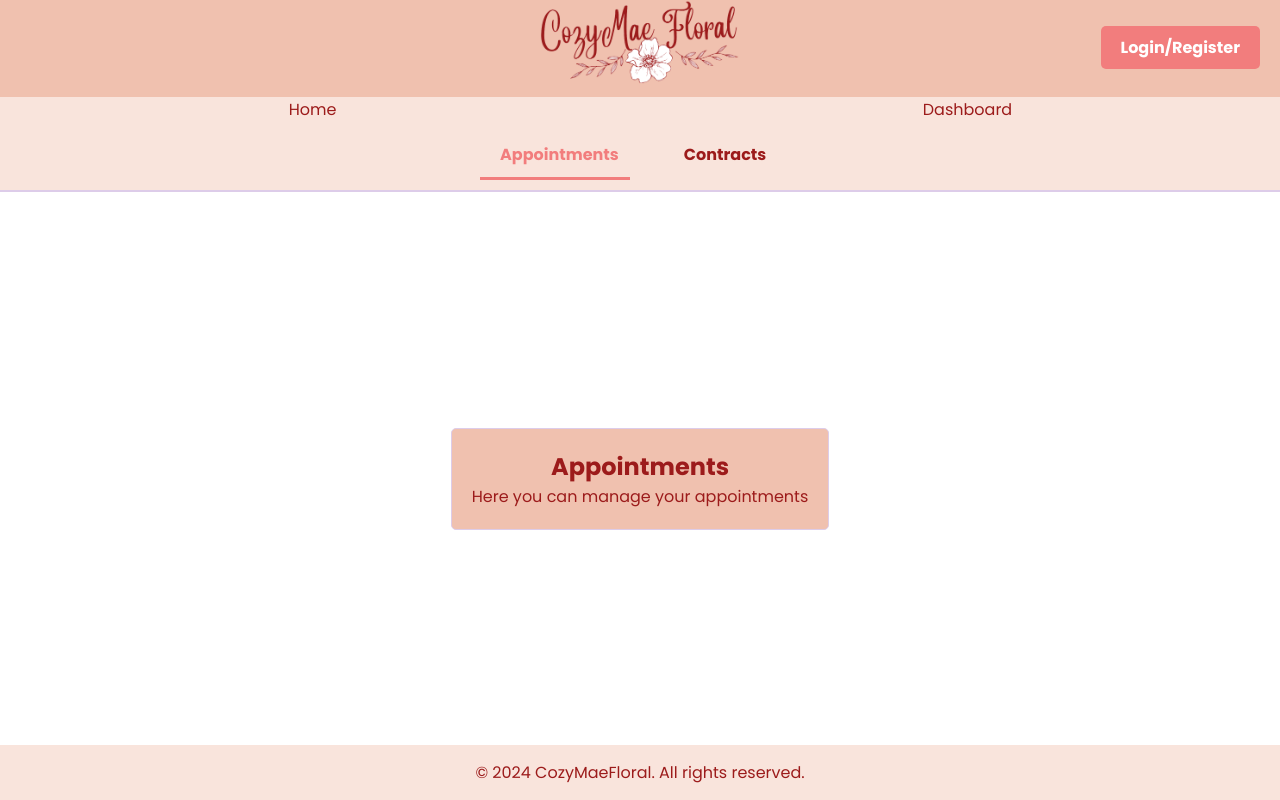
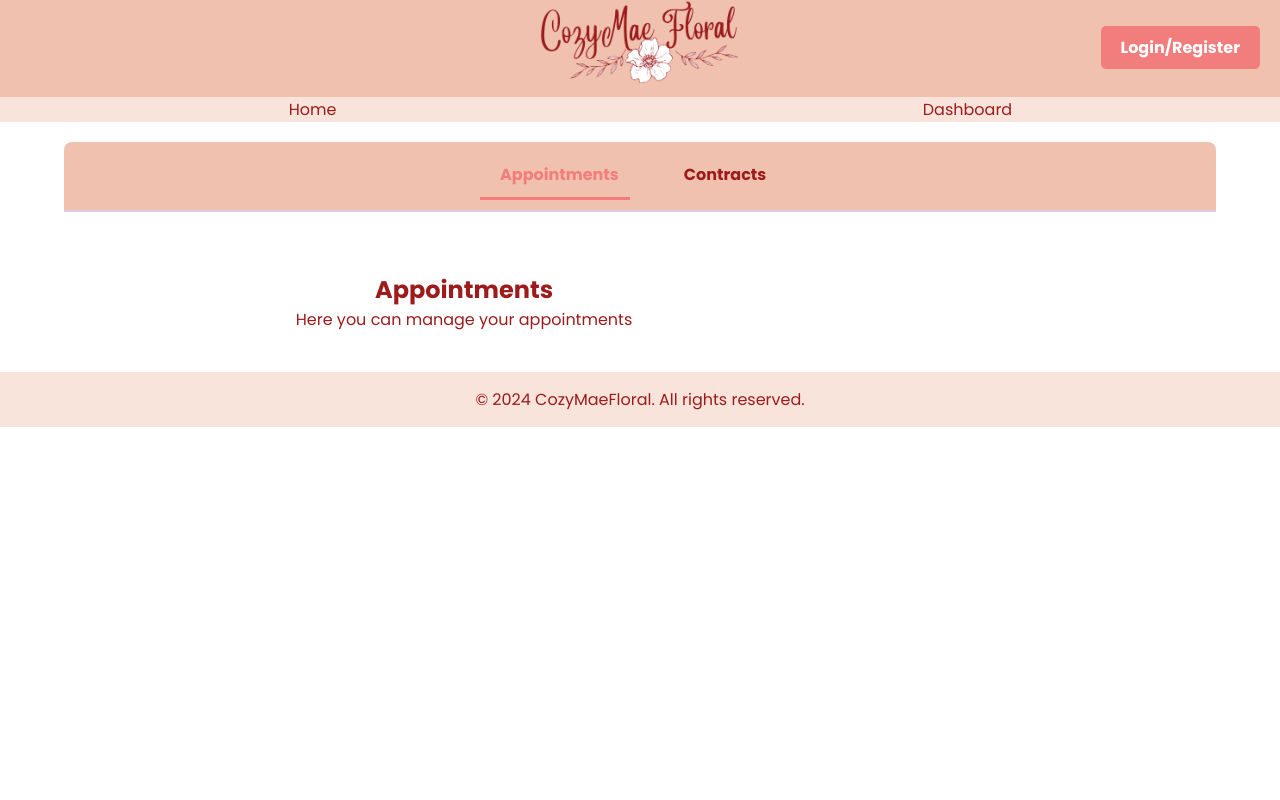
Before and after one commit to braydonlowe/startup, a React (Vite) app: page /dashboard in a window 1280 px wide. Built offline with nearby package versions, Linux system fonts and the light colour scheme.

Commit message:
Tabs css fix

```diff
--- a/src/Pages/Dashboard/dashboard.jsx
+++ b/src/Pages/Dashboard/dashboard.jsx
@@ -30,7 +30,7 @@ function Dashboard() {
     return (
         <div className="wrapper">
             <Header />
-
+            <div class="data-view">
             <nav className="tabs-nav">
                     <button
                         className={activeTab === 'Appointments' ? 'active' : ''}
@@ -48,6 +48,9 @@ function Dashboard() {
 
                 <main>{renderContent()}</main>
 
+            </div>
+
+
 
 
             <Footer />
--- a/src/Pages/Dashboard/tabs.css
+++ b/src/Pages/Dashboard/tabs.css
@@ -1,15 +1,26 @@
+.data-view {
+    border-radius: 8px;
+    width: 90%;
+}
+
 .tabs-container {
-    width: 100%;
-    margin-top: 20px;
+    margin: 20px auto;
+    padding: 20px;
+    max-width: 800px;
+    border-radius: 8px;
 }
 
 .tabs-nav {
     display: flex;
     justify-content: center;
-    background-color: #f9e4dc;
+    background-color: #f0c1af; /* Skin background */
     padding: 10px 0;
     border-bottom: 2px solid #ddcce9;
     gap: 20px;
+    margin-top: 20px;
+    width: 100%;
+    border-top-left-radius: 8px;
+    border-top-right-radius: 8px;
 }
 
 .tabs-nav button {
@@ -42,9 +53,7 @@
 .tabs-content {
     margin-top: 20px;
     padding: 20px;
-    border: 1px solid #ddcce9; /* Purple highlight */
     border-radius: 5px;
-    background-color: #f0c1af; /* Skin background */
     color: #9c1b1b; /* Maroon text */
     font-family: 'Poppins', sans-serif;
 }
```
